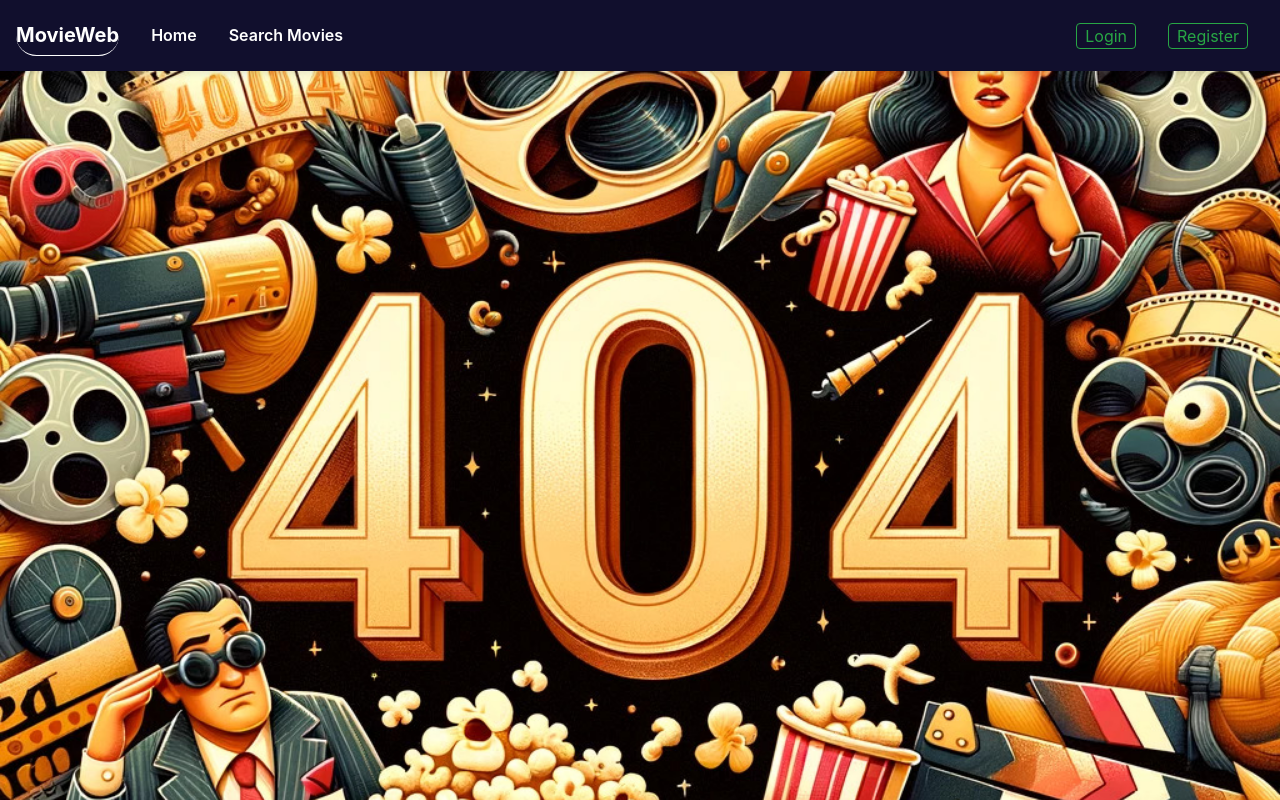
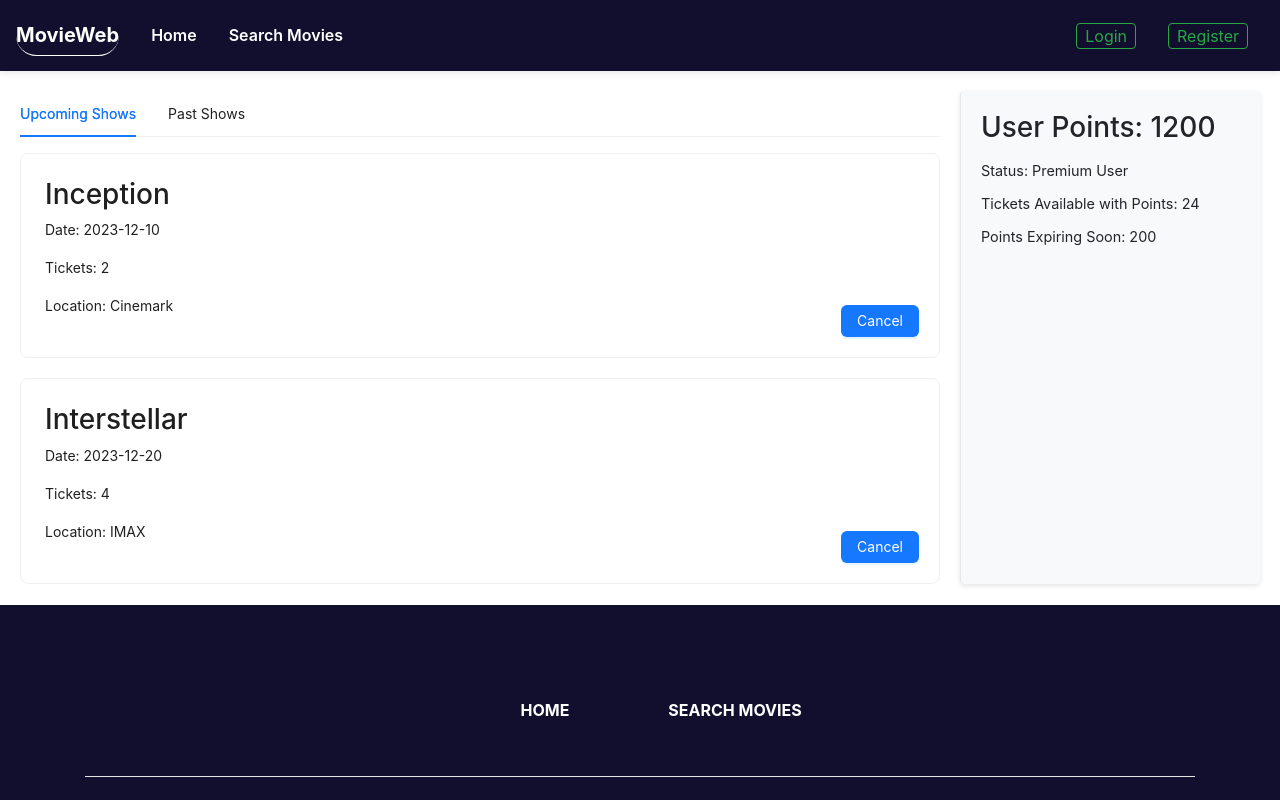
Before and after one commit to tayadeabhilash/CineMagic, a React (Create React App) app in the folder frontend/: page /tickets in a window 1280 px wide. Shown: the top 800 px of the page. Built offline with nearby package versions, Linux system fonts and the light colour scheme.

Commit message:
Added membership page and tickets page

```diff
--- a/frontend/src/App.js
+++ b/frontend/src/App.js
@@ -11,6 +11,8 @@ import Admin from "./pages/Admin-Home";
 import Movie from "./pages/Movie";
 import Booking from "./pages/Booking";
 import Checkout from "./pages/Checkout";
+import MembershipPage from "./pages/Membership";
+import Tickets from "./pages/Tickets";
 
 const App = () => {
   const Menu = () => {
@@ -24,6 +26,8 @@ const App = () => {
         <Route path="/movie/:id" element={<Movie />} />
         <Route path="/booking/:id" element={<Booking />} />
         <Route path="/checkout" element={<Checkout />} />
+        <Route path="/buy-membership" element={<MembershipPage />} />
+        <Route path="/tickets" element={<Tickets />} />
       </Routes>
     );
   };
--- /dev/null
+++ b/frontend/src/pages/Membership/index.js
@@ -0,0 +1,43 @@
+import React from "react";
+import { Card, Button, Row, Col } from "antd";
+import { Container } from "react-bootstrap";
+import "./membership.css";
+
+const MembershipPage = () => {
+  return (
+    <div className="membership-page">
+      <Container className="mt-5">
+        <h1 className="text-center mb-4">
+          Unlock Exclusive Benefits with Our Premium Membership!
+        </h1>
+        <Row gutter={16}>
+          <Col xs={24} md={12}>
+            <Card title="Standard Membership Benefits" bordered={false}>
+              <p>Book movie tickets online</p>
+              <p>Access to saved past purchases</p>
+              <p>Earn 1 point for every dollar spent</p>
+              <p>Standard customer support</p>
+              {/* Add more standard perks here */}
+            </Card>
+          </Col>
+          <Col xs={24} md={12}>
+            <Card title="Premium Membership - Only $15/Year" bordered={false}>
+              <p>All the benefits of a normal membership</p>
+              <p>Earn 2 points for every dollar spent</p>
+              <p>Ability to book more tickets per transaction</p>
+              <p>Priority customer support</p>
+              <p>Early access to special screenings and events</p>
+              <p>Exclusive discounts on selected items</p>
+              {/* Add more premium perks here */}
+              <Button type="primary" className="mt-3">
+                Upgrade to Premium
+              </Button>
+            </Card>
+          </Col>
+        </Row>
+      </Container>
+    </div>
+  );
+};
+
+export default MembershipPage;
--- /dev/null
+++ b/frontend/src/pages/Membership/membership.css
@@ -0,0 +1,7 @@
+.membership-page h1 {
+  color: #4a4a4a;
+}
+
+.membership-page .ant-card {
+  box-shadow: 0 4px 8px rgba(0, 0, 0, 0.1);
+}
--- /dev/null
+++ b/frontend/src/pages/Tickets/index.js
@@ -0,0 +1,116 @@
+import React, { useState } from "react";
+import { Tabs, Card, Button } from "antd";
+import "./tickets.css";
+const { TabPane } = Tabs;
+
+const ShowCard = ({ show, isUpcoming, cancelShow }) => (
+  <Card className="show-card">
+    <div className="card-content">
+      <h3>{show.movie}</h3>
+      <p>Date: {show.date}</p>
+      <p>Tickets: {show.tickets}</p>
+      <p>Location: {show.location}</p>
+    </div>
+    {isUpcoming && (
+      <div className="card-action">
+        <Button type="primary" onClick={() => cancelShow(show.id)}>
+          Cancel
+        </Button>
+      </div>
+    )}
+  </Card>
+);
+
+const Sidebar = ({ user }) => {
+  const ticketsAvailable = Math.floor(user.points / 50);
+  const pointsExpiring = user.pointsExpiring; // Assume this is calculated elsewhere
+
+  return (
+    <div className="sidebar">
+      <h3>User Points: {user.points}</h3>
+      <p>Status: {user.isPremium ? "Premium" : "Standard"} User</p>
+      <p>Tickets Available with Points: {ticketsAvailable}</p>
+      <p>Points Expiring Soon: {pointsExpiring}</p>
+      {/* Add more user-specific information here */}
+    </div>
+  );
+};
+
+const Shows = () => {
+  const [activeTab, setActiveTab] = useState("upcoming");
+  const [user, setUser] = useState({
+    points: 1200,
+    isPremium: true,
+    pointsExpiring: 200,
+  });
+
+  const [pastShows, setPastShows] = useState([
+    {
+      id: "1",
+      movie: "The Shawshank Redemption",
+      date: "2021-12-01",
+      tickets: 2,
+      location: "Regal Cinema",
+    },
+    {
+      id: "2",
+      movie: "The Godfather",
+      date: "2021-11-15",
+      tickets: 3,
+      location: "AMC Theatre",
+    },
+  ]);
+  const [upcomingShows, setUpcomingShows] = useState([
+    {
+      id: "3",
+      movie: "Inception",
+      date: "2023-12-10",
+      tickets: 2,
+      location: "Cinemark",
+    },
+    {
+      id: "4",
+      movie: "Interstellar",
+      date: "2023-12-20",
+      tickets: 4,
+      location: "IMAX",
+    },
+  ]);
+
+  const cancelShow = (id) => {
+    setUpcomingShows(upcomingShows.filter((show) => show.id !== id));
+  };
+
+  return (
+    <div className="page-container">
+      <Tabs
+        defaultActiveKey="upcoming"
+        onChange={setActiveTab}
+        className="shows-tabs"
+      >
+        <TabPane tab="Upcoming Shows" key="upcoming">
+          <div className="show-cards">
+            {upcomingShows.map((show) => (
+              <ShowCard
+                key={show.id}
+                show={show}
+                isUpcoming={true}
+                cancelShow={cancelShow}
+              />
+            ))}
+          </div>
+        </TabPane>
+        <TabPane tab="Past Shows" key="past">
+          <div className="show-cards">
+            {pastShows.map((show) => (
+              <ShowCard key={show.id} show={show} isUpcoming={false} />
+            ))}
+          </div>
+        </TabPane>
+      </Tabs>
+      <Sidebar user={user} />
+    </div>
+  );
+};
+
+export default Shows;
--- /dev/null
+++ b/frontend/src/pages/Tickets/tickets.css
@@ -0,0 +1,46 @@
+.page-container {
+  display: flex;
+  justify-content: space-between;
+  padding: 20px;
+  gap: 20px;
+}
+
+.shows-tabs {
+  flex-grow: 1;
+}
+
+.show-cards {
+  display: flex;
+  flex-direction: column;
+  gap: 20px;
+}
+
+.show-card {
+  width: 100%;
+  position: relative;
+}
+
+.card-action {
+  position: absolute;
+  bottom: 20px;
+  right: 20px;
+}
+
+.sidebar {
+  width: 300px;
+  padding: 20px;
+  border-left: 1px solid #e8e8e8;
+  background-color: #f8f9fa;
+  border-radius: 4px;
+  box-shadow: 0 2px 5px rgba(0, 0, 0, 0.1);
+}
+
+.sidebar h3 {
+  margin-bottom: 15px;
+}
+
+.sidebar p {
+  margin-bottom: 10px;
+  line-height: 1.6;
+  font-size: 0.9rem;
+}
```
